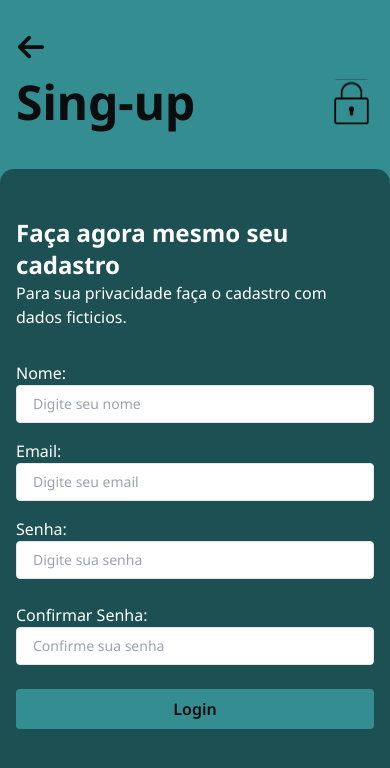
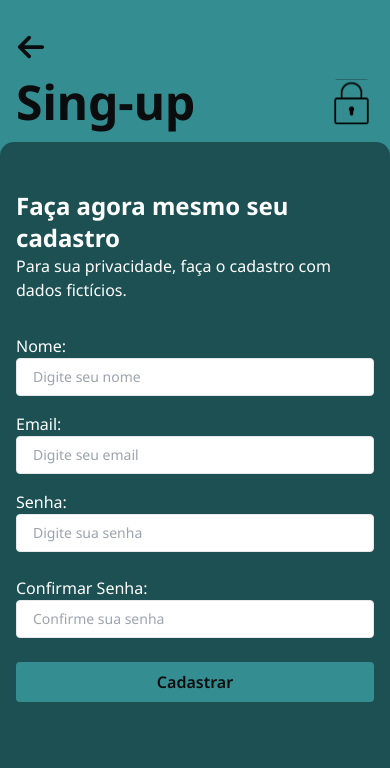
Before and after one commit to alyssonrafael/JWT_authentication_system, a React (Vite) app in the folder frontend/: page /register-mobile in a window 390 px wide. Shown: the top 768 px of the page. Built offline with nearby package versions, Linux system fonts and the light colour scheme.

Commit message:
Mobile layout responsiveness update

```diff
--- a/frontend/src/pages/mobile/HomeMobile.tsx
+++ b/frontend/src/pages/mobile/HomeMobile.tsx
@@ -1,10 +1,11 @@
-import { Link } from "react-router-dom";//importaçaao do llink para poder navegar para outras paginas
+import React from "react";
+import { Link } from "react-router-dom";
 
-function HomeMobile() {
+const HomeMobile: React.FC = () => {
   return (
-    <div className="flex flex-col h-screen px-4">
+    <div className="flex flex-col h-screen px-4 overflow-y-auto">
       {/* Imagem na parte superior, ocupando 1/3 da tela */}
-      <div className="flex justify-center items-center h-1/3 w-full my-8 ">
+      <div className="flex justify-center items-center h-1/3 w-full my-8">
         <img
           src="/undraw_two_factor_authentication_namy 1.svg"
           alt="unDraw image"
@@ -19,23 +20,24 @@ function HomeMobile() {
             Este é meu sistema de autenticação
           </h2>
         </div>
-        {/* botoes de liks para as paginas mobile de login e cadastro  */}
+        {/* Botões de links para as páginas mobile de login e cadastro */}
         <div className="flex flex-col space-y-10 pt-10 font-medium">
           <Link
             to="/login-mobile"
-            className="bg-white  py-2 px-4 rounded-full shadow text-center"
+            className="bg-white py-2 px-4 rounded-full shadow text-center"
           >
             Login
           </Link>
           <Link
             to="/register-mobile"
-            className="bg-white  py-2 px-4 rounded-full shadow text-center"
+            className="bg-white py-2 px-4 rounded-full shadow text-center"
           >
             Cadastrar nova conta
           </Link>
         </div>
       </div>
-      <footer className=" text-textow text-center underline underline-offset-4 pb-4 font-light">
+      {/* Rodapé */}
+      <footer className="text-textow text-center underline underline-offset-4 py-4 font-light">
         <a
           href="https://github.com/alyssonrafael/JWT_authentication_system"
           target="_blank"
@@ -46,6 +48,6 @@ function HomeMobile() {
       </footer>
     </div>
   );
-}
+};
 
 export default HomeMobile;
--- a/frontend/src/pages/mobile/LoginMobile.tsx
+++ b/frontend/src/pages/mobile/LoginMobile.tsx
@@ -58,27 +58,27 @@ function LoginMobile() {
     }
   };
   return (
-    <div className="h-screen bg-primaria text-white flex flex-col">
+    <div className="min-h-screen bg-primaria text-white flex flex-col">
       {/* Cabeçalho com ícone de volta e título */}
       <div className="py-4 h-1/5">
         <div className="m-4 text-3xl">
-          {/* volta para o / que exibe a home do mobile ou login se tiver em telas grandes */}
+          {/* Link de volta */}
           <Link to="/" className="text-textod">
             <FaArrowLeft />
           </Link>
         </div>
         <div className="flex justify-between mx-4 ">
           <h2 className="text-5xl font-bold text-textod">LOGIN</h2>
-          <img src="/Lock.svg" alt="unDraw image" />
+          <img src="/Lock.svg" alt="Lock icon" />
         </div>
       </div>
 
       {/* Formulário de Login */}
-      <div className="flex justify-center h-4/5 bg-secundaria rounded-t-[14px] p-4">
-        <div className="flex flex-col">
+      <div className="flex flex-1 justify-center bg-secundaria rounded-t-[14px] p-4">
+        <div className="flex flex-col w-full max-w-sm md:max-w-md">
           <h1 className="text-2xl font-bold my-8">Seja bem-vindo de volta</h1>
 
-          <form onSubmit={handleLogin} className="w-full max-w-sm md:max-w-md">
+          <form onSubmit={handleLogin}>
             <div className="mb-4">
               <label className="block lg:text-xl">Email:</label>
               <Input
@@ -107,7 +107,7 @@ function LoginMobile() {
             </button>
           </form>
 
-          <div className="mt-6 ">
+          <div className="mt-6">
             <p>
               Quer saber mais sobre esse projeto?
               <a
--- a/frontend/src/pages/mobile/RegisterMobile.tsx
+++ b/frontend/src/pages/mobile/RegisterMobile.tsx
@@ -92,35 +92,30 @@ function RegisterMobile() {
     }
   };
   return (
-    <div className="h-screen bg-primaria text-white flex flex-col">
+    <div className="min-h-screen bg-primaria text-white flex flex-col">
       {/* Cabeçalho com ícone de volta e título */}
       <div className="py-4 h-1/5">
         <div className="m-4 text-3xl">
-          {/* volta para o / que exibe a home do mobile ou login se tiver em telas grandes */}
+          {/* Link de volta */}
           <Link to="/" className="text-textod">
             <FaArrowLeft />
           </Link>
         </div>
         <div className="flex justify-between mx-4">
           <h2 className="text-5xl font-bold text-textod">Sing-up</h2>
-          <img src="/Lock.svg" alt="unDraw image" className="" />
+          <img src="/Lock.svg" alt="Lock icon" className="" />
         </div>
       </div>
 
       {/* Formulário de registro */}
-      <div className="flex  justify-center h-4/5 bg-secundaria rounded-t-[14px] p-4">
-        <div className="flex flex-col">
+      <div className="flex flex-1 justify-center bg-secundaria rounded-t-[14px] p-4">
+        <div className="flex flex-col w-full max-w-sm md:max-w-md">
           <h1 className="text-2xl font-bold mt-8">
             Faça agora mesmo seu cadastro
           </h1>
-          <p className="mb-8">
-            Para sua privacidade faça o cadastro com dados ficticios.{" "}
-          </p>
+          <p className="mb-8">Para sua privacidade, faça o cadastro com dados fictícios.</p>
 
-          <form
-            onSubmit={handleRegister}
-            className="w-full max-w-sm md:max-w-md"
-          >
+          <form onSubmit={handleRegister}>
             <div className="mb-4">
               <label className="block lg:text-xl">Nome:</label>
               <Input
@@ -165,7 +160,7 @@ function RegisterMobile() {
               type="submit"
               className="w-full bg-primaria text-textod rounded h-10 font-semibold"
             >
-              Login
+              Cadastrar
             </button>
           </form>
         </div>
```
